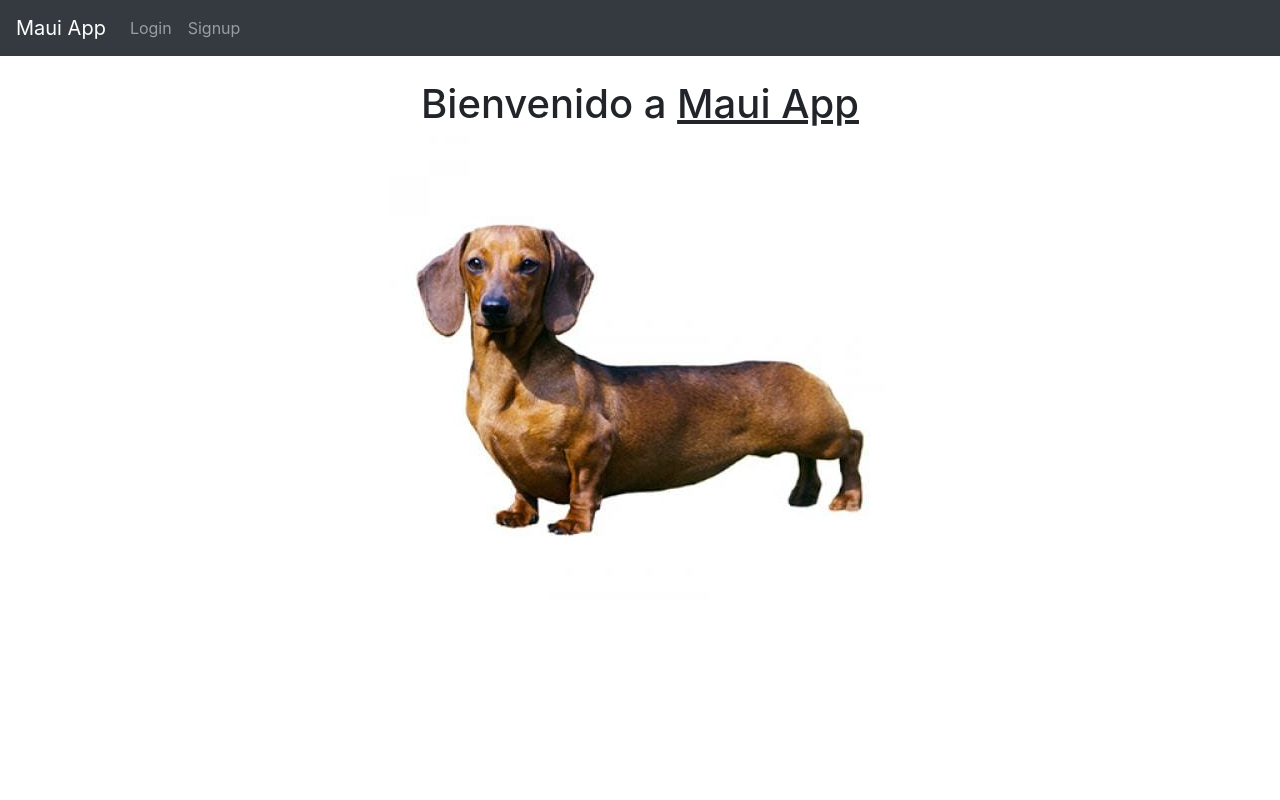
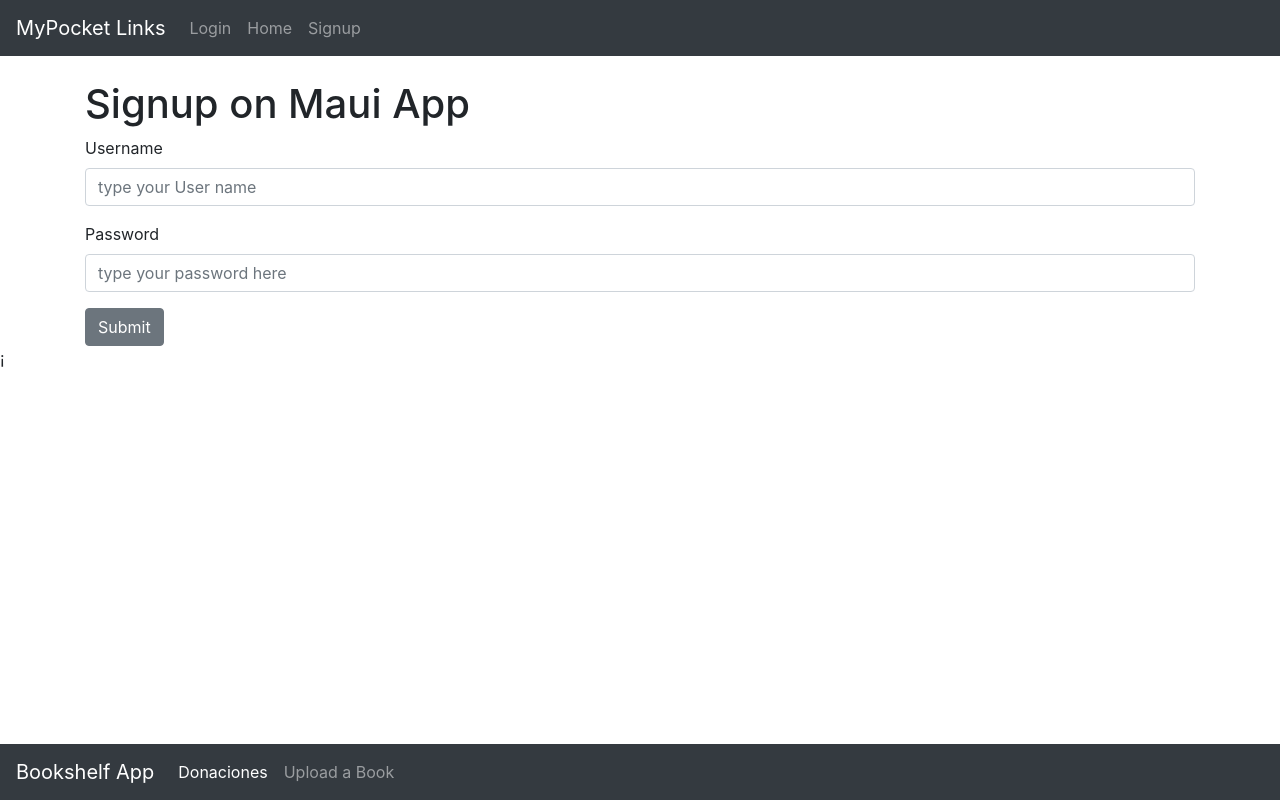
Before and after one commit to bonini81/frontend-react-devf, a React (Create React App) app: page / in a window 1280 px wide. Built offline with nearby package versions, Linux system fonts and the light colour scheme.

Commit message:
Bueno cree el footer y refactorizando un poco las rutas como Login y Home

```diff
--- a/src/App.js
+++ b/src/App.js
@@ -2,6 +2,7 @@ import React, { Fragment } from 'react';
 
 // Components
 import Navigation from './components/Navigation';
+import Footer from './components/Footer';
 
 // Misc
 import { Container } from 'reactstrap';
@@ -18,6 +19,7 @@ function App() {
             { Routes }
           </Switch>
         </Container>
+        <Footer />
       </Router>
     </Fragment>
   );
--- a/src/Routes.js
+++ b/src/Routes.js
@@ -8,8 +8,8 @@ import Signup from './views/Signup';
 
 export default [
   <React.Fragment>
-      <Route exact path="/" component={ Home } ></Route>
-      <Route exact path="/login" component={ Login } ></Route>
+      <Route exact path="/" component={ Login } ></Route>
+      <Route exact path="/home" component={ Home } ></Route>
       <Route exact path="/signup" component={ Signup } ></Route>
   </React.Fragment>
 ];
--- /dev/null
+++ b/src/components/Footer.js
@@ -0,0 +1,30 @@
+import React, { useState } from 'react';
+import { Link } from 'react-router-dom';
+
+const Footer = () => {
+    return (
+      <React.Fragment>
+
+              <nav className="navbar fixed-bottom navbar-expand-sm navbar-dark bg-dark">
+  <a className="navbar-brand" href="#">Bookshelf App</a>
+  <button className="navbar-toggler" type="button" data-toggle="collapse" data-target="#navbarCollapse" aria-controls="navbarCollapse" aria-expanded="false" aria-label="Toggle navigation">
+    <span className="navbar-toggler-icon"></span>
+  </button>
+  <div className="collapse navbar-collapse" id="navbarCollapse">
+    <ul className="navbar-nav mr-auto">
+      <li className="nav-item active">
+        <a className="nav-link" href="#">Donaciones <span className="sr-only">(current)</span></a>
+      </li>
+      <li className="nav-item">
+        <a className="nav-link" href="#">Upload a Book</a>
+      </li>
+
+    </ul>
+  </div>
+</nav>
+            ¡
+      </React.Fragment>
+    );
+  }
+
+  export default Footer;
--- a/src/components/Navigation/Navigation.js
+++ b/src/components/Navigation/Navigation.js
@@ -21,12 +21,15 @@ const Navigation = (props) => {
       className="navbar navbar-dark bg-dark"
       // style={{ backgroundColor: "black", color: "red" }}
       expand="md">
-      <NavbarBrand tag={Link} to="/">Maui App</NavbarBrand>
+      <NavbarBrand tag={Link} to="/">MyPocket Links</NavbarBrand>
       <NavbarToggler onClick={toggle} />
       <Collapse isOpen={isOpen} navbar>
         <Nav className="mr-auto" navbar>
           <NavItem>
-            <NavLink tag={Link} to="/login">Login</NavLink>
+            <NavLink tag={Link} to="/">Login</NavLink>
+          </NavItem>
+          <NavItem>
+            <NavLink tag={Link} to="/home">Home</NavLink>
           </NavItem>
           <NavItem>
             <NavLink tag={Link} to="/signup">Signup</NavLink>
--- a/src/views/Home.js
+++ b/src/views/Home.js
@@ -3,7 +3,7 @@ import React from 'react';
 const Home = () => {
   return (
     <React.Fragment>
-      <h1 className="text-center">Bienvenido a <u>Maui App</u></h1>
+      <h1 className="text-center">My <u>Pocket Link App</u></h1>
       <div className="d-flex justify-content-center">
         <img
           src="perro.jpg"
--- a/src/views/Login.js
+++ b/src/views/Login.js
@@ -13,18 +13,11 @@ const Login = () => {
       <h1>Signup on Maui App</h1>
       <Form>
         <FormGroup>
-          <Label>First Name</Label>
-          <Input type="text" id="firstName" name="inputFirstName"
-          placeholder="type your first name" />
+          <Label>Username</Label>
+          <Input type="text" id="userName" name="inputUserName"
+          placeholder="type your User name" />
         </FormGroup>
-        <FormGroup>
-          <Label>Last Name</Label>
-          <Input type="text" name="lastName" id="inputLastname" placeholder="type your last name" />
-        </FormGroup>
-        <FormGroup>
-          <Label>Email</Label>
-          <Input type="email" name="email" id="exampleEmail" placeholder="type your email" />
-        </FormGroup>
+
         <FormGroup>
           <Label>Password</Label>
           <Input type="password" name="password" id="examplePassword" placeholder="type your password here" />
--- a/src/views/Signup.js
+++ b/src/views/Signup.js
@@ -51,7 +51,7 @@ const Signup = () => {
 
   return (
     <React.Fragment>
-      <h1 className="mb-4">Signup on Maui App</h1>
+      <h1 className="mb-4">Sign Up</h1>
       <Form onSubmit={handleSubmit}>
         <FormGroup>
           <Label>First Name</Label>
```
Also changed, not shown: src/components/Navigation/index.js (line endings or trailing spaces).
